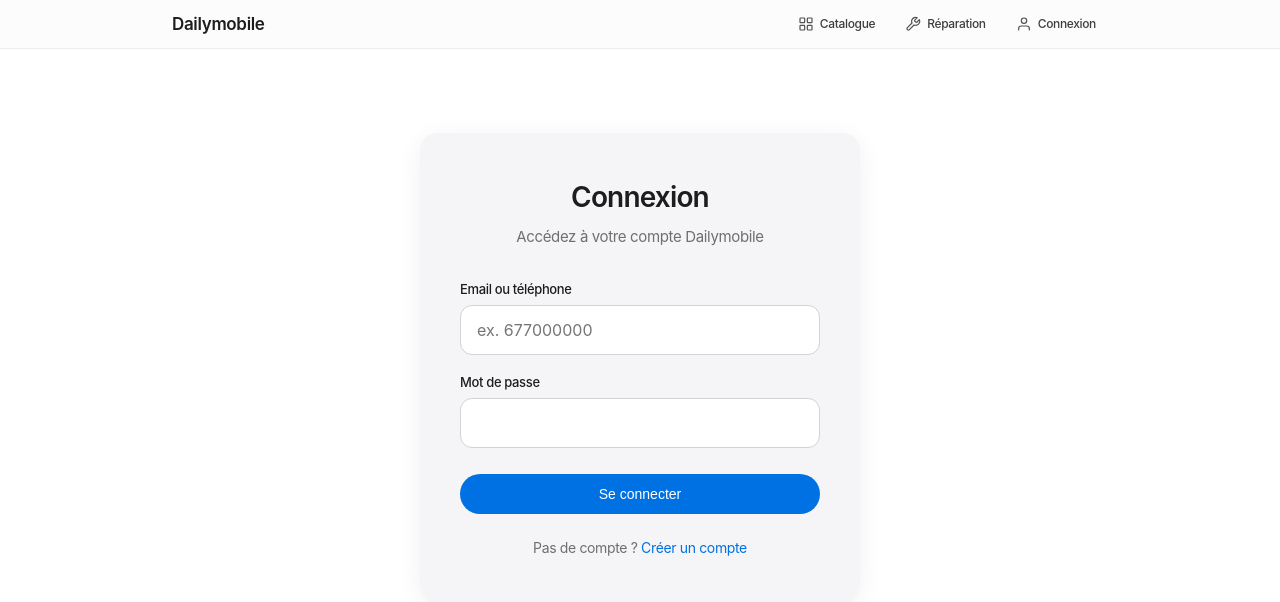
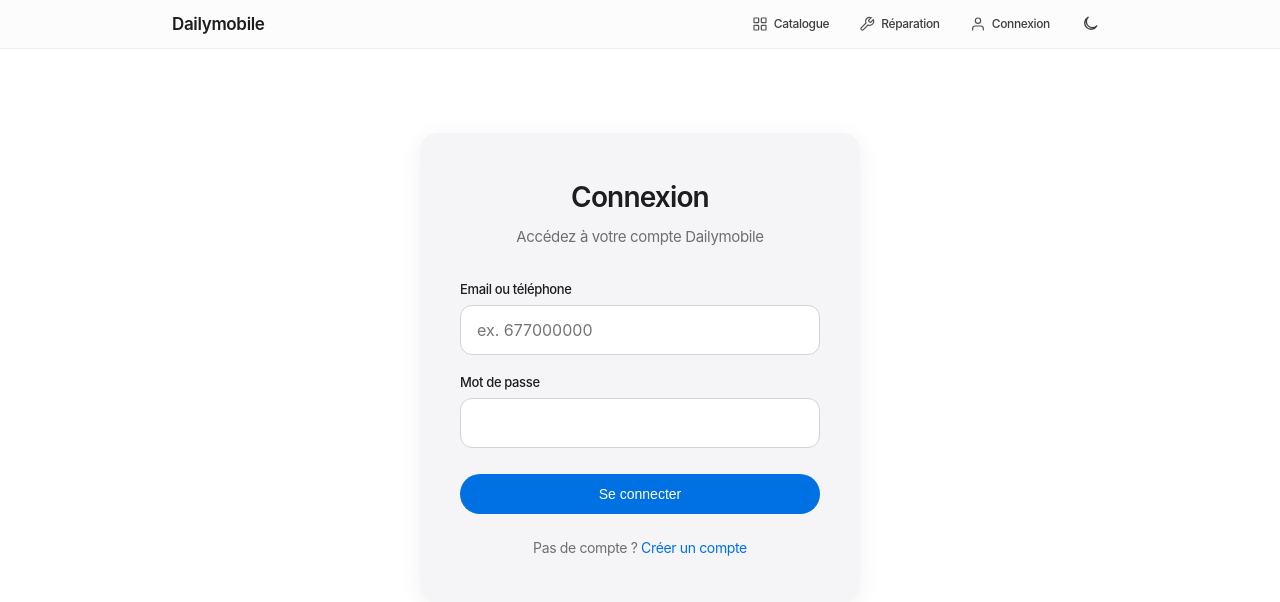
Before and after one commit to Evijo30-max/dailymobile, a Django app: page /connexion/ in a window 1280 px wide. Shown: the top 602 px of the page. Run offline with Django 5.2, Linux system fonts and the light colour scheme.

Commit message:
ajout du dark-mode v1

```diff
--- a/templates/base.html
+++ b/templates/base.html
@@ -4,6 +4,16 @@
     <meta charset="UTF-8">
     <meta name="viewport" content="width=device-width, initial-scale=1.0">
     <title>{% block title %}Dailymobile{% endblock %}</title>
+    <script>
+        (function () {
+            var t = localStorage.getItem('dm-theme');
+            if (t === 'dark' || t === 'light') {
+                document.documentElement.setAttribute('data-theme', t);
+            } else if (window.matchMedia && window.matchMedia('(prefers-color-scheme: dark)').matches) {
+                document.documentElement.setAttribute('data-theme', 'dark');
+            }
+        })();
+    </script>
     <style>
         :root {
             --bg: #ffffff;
@@ -16,6 +26,22 @@
             --radius: 18px;
             --shadow: 0 4px 24px rgba(0,0,0,0.06);
             --shadow-hover: 0 12px 40px rgba(0,0,0,0.12);
+            --header-bg: rgba(251,251,253,0.72);
+            --input-bg: #ffffff;
+        }
+
+        html[data-theme="dark"] {
+            --bg: #000000;
+            --bg-alt: #1c1c1e;
+            --text: #f5f5f7;
+            --text-secondary: #a1a1a6;
+            --accent: #2997ff;
+            --accent-hover: #4dabff;
+            --border: #38383a;
+            --shadow: 0 4px 24px rgba(0,0,0,0.4);
+            --shadow-hover: 0 12px 40px rgba(0,0,0,0.55);
+            --header-bg: rgba(22,22,23,0.8);
+            --input-bg: #2c2c2e;
         }
 
         * { margin: 0; padding: 0; box-sizing: border-box; }
@@ -31,6 +57,7 @@
             letter-spacing: -0.022em;
             min-height: 100vh;
             animation: page-in 0.5s ease both;
+            transition: background 0.35s ease, color 0.35s ease;
         }
 
         @keyframes page-in {
@@ -40,7 +67,7 @@
 
         /* ===== Header ===== */
         header {
-            background: rgba(251,251,253,0.72);
+            background: var(--header-bg);
             backdrop-filter: saturate(180%) blur(20px);
             -webkit-backdrop-filter: saturate(180%) blur(20px);
             border-bottom: 1px solid rgba(0,0,0,0.06);
@@ -112,7 +139,7 @@
 
         /* ===== Category bar ===== */
         .category-bar {
-            background: rgba(255,255,255,0.72);
+            background: var(--header-bg);
             backdrop-filter: saturate(180%) blur(16px);
             -webkit-backdrop-filter: saturate(180%) blur(16px);
             border-bottom: 1px solid rgba(0,0,0,0.06);
@@ -364,9 +391,10 @@
             border: 1px solid var(--border);
             border-radius: 12px;
             font-size: 16px;
-            background: #fff;
+            background: var(--input-bg);
             font-family: inherit;
             transition: border-color 0.2s, box-shadow 0.2s;
+            color: var(--text);
         }
         .form-group input:focus,
         .form-group select:focus,
@@ -471,6 +499,48 @@
                 transition-duration: 0.01ms !important;
             }
         }
+
+        .theme-toggle {
+            display: inline-flex;
+            align-items: center;
+            justify-content: center;
+            width: 36px;
+            height: 36px;
+            margin-left: 4px;
+            border: none;
+            border-radius: 50%;
+            background: transparent;
+            color: var(--text);
+            cursor: pointer;
+            opacity: 0.85;
+            transition: opacity 0.2s, background 0.2s, transform 0.2s;
+        }
+
+        .theme-toggle:hover {
+            opacity: 1;
+            background: rgba(128,128,128,0.15);
+        }
+
+        .theme-toggle:active {
+            transform: scale(0.92);
+        }
+
+        .theme-toggle svg {
+            width: 18px;
+            height: 18px;
+        }
+
+        /* En mode clair : afficher la lune */
+        html[data-theme="light"] .icon-sun,
+        html:not([data-theme]) .icon-sun { display: none; }
+
+        html[data-theme="light"] .icon-moon,
+        html:not([data-theme]) .icon-moon { display: block; }
+
+        /* En mode sombre : afficher le soleil */
+        html[data-theme="dark"] .icon-sun { display: block; }
+        html[data-theme="dark"] .icon-moon { display: none; }
+
     </style>
     {% block extra_css %}{% endblock %}
 </head>
@@ -522,6 +592,18 @@
                     </svg>
                     Connexion
                 </a>
+
+                <button type="button" id="theme-toggle" class="theme-toggle" aria-label="Changer le thème" title="Mode clair / sombre">
+                    <!-- Soleil (affiché en dark mode = cliquer pour repasser en clair) -->
+                    <svg class="icon-sun" viewBox="0 0 24 24" fill="none" stroke="currentColor" stroke-width="1.8" stroke-linecap="round" stroke-linejoin="round">
+                        <circle cx="12" cy="12" r="4"/>
+                        <path d="M12 2v2M12 20v2M4.93 4.93l1.41 1.41M17.66 17.66l1.41 1.41M2 12h2M20 12h2M4.93 19.07l1.41-1.41M17.66 6.34l1.41-1.41"/>
+                    </svg>
+                    <!-- Lune (affiché en light mode) -->
+                    <svg class="icon-moon" viewBox="0 0 24 24" fill="none" stroke="currentColor" stroke-width="1.8" stroke-linecap="round" stroke-linejoin="round">
+                        <path d="M21 14.5A8.5 8.5 0 1 1 9.5 3 7 7 0 0 0 21 14.5z"/>
+                    </svg>
+                </button>
                 {% endif %}
             </nav>
         </div>
@@ -551,6 +633,37 @@
             }, { passive: true });
         })();
     </script>
+    <script>
+        (function () {
+            var root = document.documentElement;
+            var toggle = document.getElementById('theme-toggle');
+            var header = document.getElementById('site-header');
+
+            // Thème sauvegardé ou préférence système
+            var saved = localStorage.getItem('dm-theme');
+            if (saved === 'dark' || saved === 'light') {
+                root.setAttribute('data-theme', saved);
+            } else if (window.matchMedia && window.matchMedia('(prefers-color-scheme: dark)').matches) {
+                root.setAttribute('data-theme', 'dark');
+            } else {
+                root.setAttribute('data-theme', 'light');
+            }
+
+            if (toggle) {
+                toggle.addEventListener('click', function () {
+                    var next = root.getAttribute('data-theme') === 'dark' ? 'light' : 'dark';
+                    root.setAttribute('data-theme', next);
+                    localStorage.setItem('dm-theme', next);
+                });
+            }
+
+            if (header) {
+                window.addEventListener('scroll', function () {
+                    header.classList.toggle('scrolled', window.scrollY > 8);
+                }, { passive: true });
+            }
+        })();
+        </script>
 
 </body>
 </html>
```
